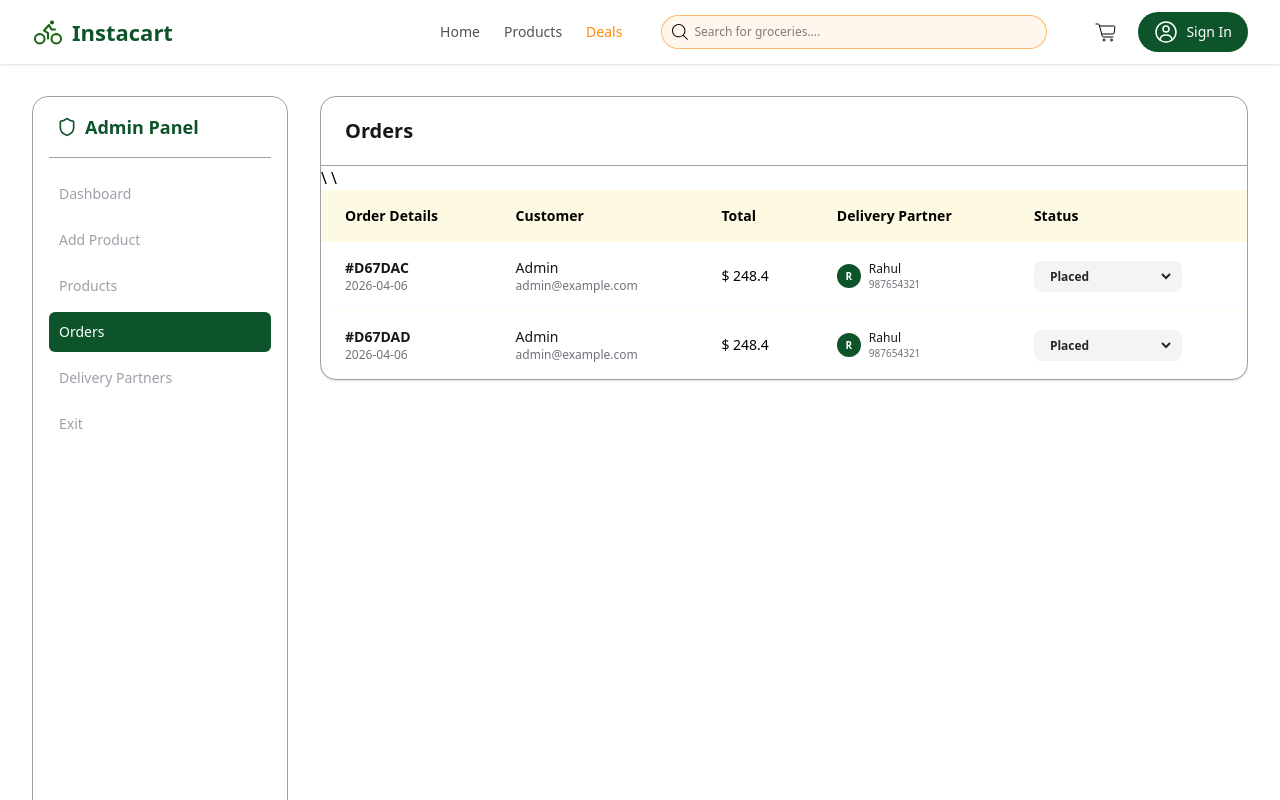
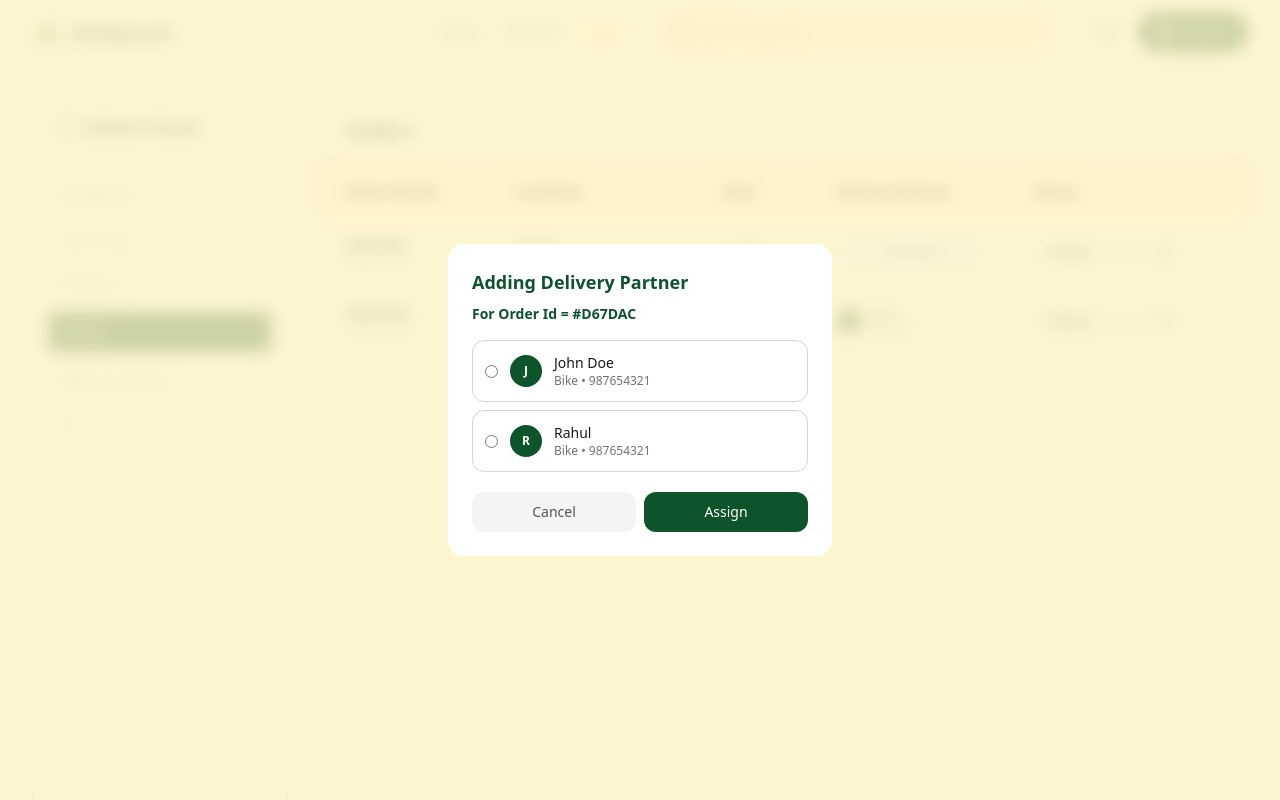
Before and after one commit to piyush202003/Food-Delivery, a Django app: page /admin/orders/?assignModal=69d366617ed7e54198d67dac in a window 1280 px wide. Run offline with Django 5.2, Linux system fonts and the light colour scheme; style sheets or scripts are compiled from the project's sources; parts of the project's set-up code (start-up, migrations or seed data) failed here and were passed over; some libraries are stand-ins or nearby versions.

Commit message:
admin orders page completed

```diff
--- a/AdminPanal/views.py
+++ b/AdminPanal/views.py
@@ -1,3 +1,4 @@
+from django.contrib import messages
 from django.shortcuts import render,redirect
 
 from AdminPanal.dummyData import dummy_admin_dashboard_data
@@ -54,6 +55,15 @@ def AdminOrders(request):
     partners = dummy_delivery_partner_data()
     statusOptions = ["Placed", "Confirmed", "Assigned", "Packed", "Out for Delivery", "Delivered", "Cancelled"]
 
+    selectedPartner = ''
+    if request.method == 'POST':
+        if 'assignPartner' in request.POST:
+            selectedPartner = request.POST.get('partner')
+
+        if selectedPartner:
+            assignModal = request.session.get('assignModal')
+            messages.success(request, f"Order #{assignModal[-6:].upper()} has been assigned to #{selectedPartner[-6:].upper()} successfully.")
+
     assignModal = request.GET.get('assignModal')
     if assignModal :
         if assignModal == 'None':
@@ -64,14 +74,16 @@ def AdminOrders(request):
             selectedPartner = ''
     else:
         assignModal = request.session.get('assignModal')
-    selectedPartner = ''
+
 
     context={
         'AdminLinkData':AdminLinkData,
         'orders':orders,
         'partners':partners,
         'statusOptions':statusOptions,
+        'assignModal':assignModal,
         'selectedPartner':selectedPartner,
+
     }
     return render(request, 'admin/AdminOrders.html', context=context)
 
--- a/FeaturesApp/dummyData.py
+++ b/FeaturesApp/dummyData.py
@@ -394,11 +394,11 @@ def dummyDashboardOrdersData():
             },
         ],
         "deliveryPartner": {
-            "id": "69bbfc3866db7c6cdea47ede",
-            "name": "Rahul",
-            "email": "rahul@example.com",
-            "phone": "987654321",
-            'vehicleType': 'van',
+            # "id": "69bbfc3866db7c6cdea47ede",
+            # "name": "Rahul",
+            # "email": "rahul@example.com",
+            # "phone": "987654321",
+            # 'vehicleType': 'van',
         },
         "deliveryOtp": "",
         "isPaid": False,
--- a/theme/templates/admin/AdminOrders.html
+++ b/theme/templates/admin/AdminOrders.html
@@ -50,7 +50,7 @@
                                     </a>
                                 {% endif %}
 
-                            </td>\
+                            </td>
                             <td class="px-6 py-4">
                                 <select value="{{ oreder.status }}" class="px-3 py-1.5 rounded-lg text-xs font-semibold border-r-8 border-transparent outline-none cursor-pointer leading-tight bg-zinc-100 text-zinc-800">
                                     {% for s in statusOptions %}
@@ -75,10 +75,12 @@
     {% if assignModal %}
         <div class="fixed inset-0 bg-amber-100/80 backdrop-blur z-50"></div>
         <div class="fixed inset-0 z-50 flex items-center justify-center p-4">
-            <div class="bg-white rounded-2xl p-6 w-full max-w-sm animate-fade-in">
-                <h3 class="text-lg font-semibold text-green-900 mb-4">Adding Delivery Partner</h3>
+            <form method="POST" action="{% url 'AdminOrders' %}?assignModal=None" class="bg-white rounded-2xl p-6 w-full max-w-sm animate-fade-in">
+                <h3 class="text-lg font-semibold text-green-900 mb-2">Adding Delivery Partner</h3>
+                <h4 class="text-sm font-semibold text-green-900 mb-4">For Order Id = #{{ assignModal|slice:'-6:'|upper }}</h4>
 
                 <div class="space-y-2 mb-5 max-h-60 overflow-y-auto">
+                    {% csrf_token %}
                     {% for partner in partners %}
                         <label class="flex items-center gap-3 p-3 rounded-xl border cursor-pointer transition-colors {% if selectedPartner == partner.id %}border-green-900 bg-green-50{% else %} border-zinc-300 hover:bg-amber-50{% endif %}">
 
@@ -112,11 +114,11 @@
                     <a href="?assignModal=None" class="flex-1 flex justify-center py-2.5 text-sm font-medium text-zinc-600 bg-zinc-100 rounded-xl hover:bg-zinc-200 transition-colors">
                         Cancel
                     </a>
-                    <button class="flex-1 py-2.5 text-sm font-medium text-white bg-green-900 rounded-xl hover:bg-green-600 transition-colors disabled:opacity-50">
+                    <button name="assignPartner" class="flex-1 py-2.5 text-sm font-medium text-white bg-green-900 rounded-xl hover:bg-green-600 transition-colors disabled:opacity-50">
                         Assign
                     </button>
                 </div>
-            </div>
+            </form>
         </div>
     {% endif %}
 
```
Also changed, not shown: db.sqlite3.
